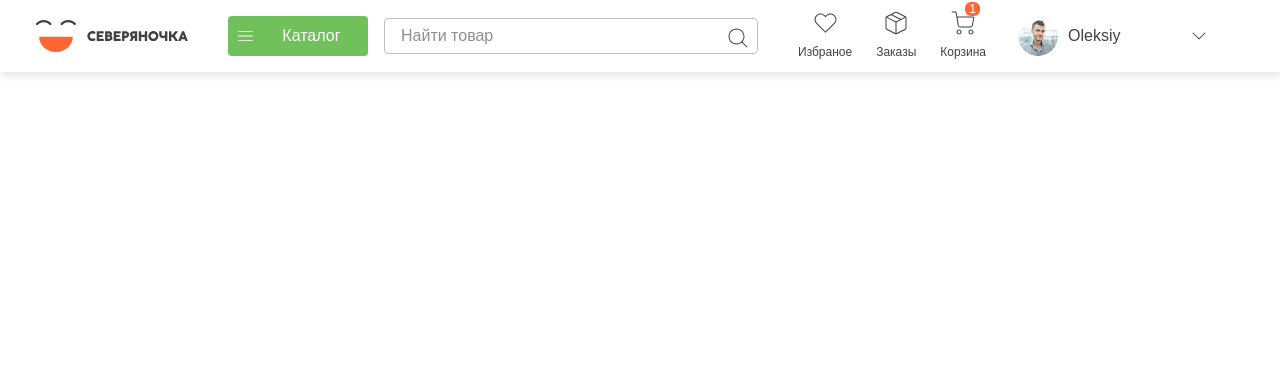
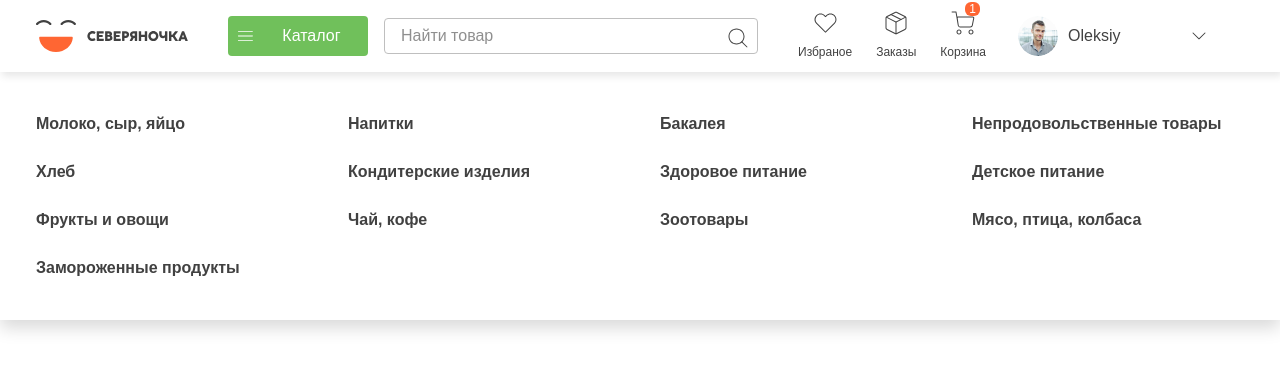
Before and after one commit to drummer-Yurii/severyanochka, a Vue app: page / in a window 1280 px wide. Both pictures are taken after a click on the button "Каталог". Shown: the top 370 px of the page. Built offline with nearby package versions, Linux system fonts and the light colour scheme.

Commit message:
create catalog store & dropdown for catalog

```diff
--- a/src/app/base.css
+++ b/src/app/base.css
@@ -11,3 +11,8 @@ ul,
 ol {
   list-style: none;
 }
+
+a {
+  text-decoration: none;
+  color: unset;
+}
--- /dev/null
+++ b/src/entities/catalog/index.ts
@@ -0,0 +1 @@
+export { useCatalogStore, type CatalogSection } from './model'
--- /dev/null
+++ b/src/entities/catalog/model/index.ts
@@ -0,0 +1,2 @@
+export { useCatalogStore } from './store'
+export { type CatalogSection } from './types'
--- /dev/null
+++ b/src/entities/catalog/model/store.ts
@@ -0,0 +1,29 @@
+import { reactive, computed } from 'vue'
+import { defineStore } from 'pinia'
+import { type CatalogSection, type CatalogStore } from './types'
+
+export const useCatalogStore = defineStore('catalog', () => {
+    const catalog = reactive<CatalogStore>({
+        sections: [
+            { label: 'Молоко, сыр, яйцо', link: '/section' },
+            { label: 'Напитки', link: '/section' },
+            { label: 'Бакалея', link: '/section' },
+            { label: 'Непродовольственные товары', link: '/section' },
+            { label: 'Хлеб', link: '/section' },
+            { label: 'Кондитерские изделия', link: '/section' },
+            { label: 'Здоровое питание', link: '/section' },
+            { label: 'Детское питание', link: '/section' },
+            { label: 'Фрукты и овощи', link: '/section' },
+            { label: 'Чай, кофе', link: '/section' },
+            { label: 'Зоотовары', link: '/section' },
+            { label: 'Мясо, птица, колбаса', link: '/section' },
+            { label: 'Замороженные продукты', link: '/section' },
+        ]
+    })
+
+    const catalogSections = computed(() => catalog.sections)
+
+    const setCatalogSections = (sections: CatalogSection[]) => catalog.sections = sections
+
+    return { setCatalogSections, catalogSections }
+})
--- /dev/null
+++ b/src/entities/catalog/model/types.ts
@@ -0,0 +1,10 @@
+interface CatalogStore {
+    sections: CatalogSection[]
+}
+
+interface CatalogSection {
+    label: string
+    link: string
+}
+
+export { type CatalogSection, type CatalogStore }
--- a/src/entities/person/model/index.ts
+++ b/src/entities/person/model/index.ts
@@ -1 +1,2 @@
 export { usePersonStore } from './store'
+export { type Person } from './types'
--- a/src/entities/person/model/store.ts
+++ b/src/entities/person/model/store.ts
@@ -1,9 +1,10 @@
 import { ref, reactive } from 'vue'
 import { defineStore } from 'pinia'
+import { type Person } from './types'
 
 export const usePersonStore = defineStore('person', () => {
-    const isAuth = ref(true)
-    const person = reactive({
+    const isAuth = ref<boolean>(true)
+    const person = reactive<Person>({
         name: 'Oleksiy'
     })
 
--- /dev/null
+++ b/src/entities/person/model/types.ts
@@ -0,0 +1,5 @@
+interface Person {
+    name: string
+}
+
+export { type Person }
--- /dev/null
+++ b/src/features/header/dropdown-menu/index.ts
@@ -0,0 +1 @@
+export { default as DropdownMenu } from './ui.vue'
--- /dev/null
+++ b/src/features/header/dropdown-menu/ui.vue
@@ -0,0 +1,61 @@
+<script setup lang="ts">
+import { RouterLink } from 'vue-router'
+import { useCatalogStore } from '@/entities/catalog'
+import { Container } from '@/shared/container'
+import { Typography } from '@/shared/typography'
+
+const catalogStore = useCatalogStore()
+const { catalogSections } = catalogStore
+</script>
+
+<template>
+  <div class="dropdown-menu">
+    <Container>
+      <ul class="dropdown-menu__list">
+        <li v-for="section in catalogSections" :key="section.label" class="list__item">
+          <RouterLink :to="section.link">
+            <Typography class="item__text" size="s" bold tagName="span">{{
+              section.label
+            }}</Typography>
+          </RouterLink>
+        </li>
+      </ul>
+    </Container>
+  </div>
+</template>
+
+<style scoped>
+.dropdown-menu {
+  position: fixed;
+  top: 0;
+  left: 0;
+  width: 100%;
+  background-color: var(--main-surface);
+  box-shadow: 0px 8px 16px 0px rgba(0, 0, 0, 0.15);
+  animation: 0.5s 1 forwards slideDown;
+  opacity: 0;
+}
+
+.dropdown-menu__list {
+  padding: 40px 0;
+  display: grid;
+  grid-template-columns: repeat(4, 1fr);
+  grid-row-gap: 24px;
+  grid-column-gap: 40px;
+}
+
+.item__text:hover {
+  color: var(--main-primary);
+}
+
+@keyframes slideDown {
+  from {
+    top: 0;
+    opacity: 0;
+  }
+  to {
+    top: 72px;
+    opacity: 1;
+  }
+}
+</style>
--- a/src/widgets/header/ui.vue
+++ b/src/widgets/header/ui.vue
@@ -1,8 +1,9 @@
 <script setup lang="ts">
-import { reactive } from 'vue'
+import { reactive, ref } from 'vue'
 import { storeToRefs } from 'pinia'
 import { Navigation } from '@/features/header/navigation'
 import { UserMenu } from '@/features/header/user-menu'
+import { DropdownMenu } from '@/features/header/dropdown-menu'
 import { usePersonStore } from '@/entities/person'
 import { Container } from '@/shared/container'
 import { Logo } from '@/shared/logo'
@@ -30,19 +31,20 @@ const userMenu = reactive({
   ]
 })
 
+const dropdownIsHidden = ref<boolean>(true)
+
 const onChangeSearch = (value: string) => console.log(value)
 const onSearch = () => console.log('SEND TO SERVER')
-
-const login = () => {
-  setIsAuth(true)
-}
+const login = () => setIsAuth(true)
+const toggleDropdownVisibility = () => (dropdownIsHidden.value = !dropdownIsHidden.value)
 </script>
 <template>
   <header class="header">
+    <div class="header__content">
       <Container class="header__container">
         <Logo orientation="horizontal" bgColor="white" colorFull withText />
         <div class="header__catalog">
-        <Button color="secondary">
+          <Button color="secondary" @mouseenter="toggleDropdownVisibility">
             <template v-slot:leftIcon>
               <Icon type="menu" />
             </template>
@@ -88,6 +90,8 @@ const login = () => {
           </Button>
         </div>
       </Container>
+    </div>
+    <DropdownMenu v-if="!dropdownIsHidden" @mouseleave="toggleDropdownVisibility" />
   </header>
 </template>
 
@@ -102,8 +106,13 @@ const login = () => {
   position: sticky;
   top: 0;
   left: 0;
-  background: var(--surface);
+}
+
+.header__content {
+  position: relative;
+  z-index: 1;
   box-shadow: var(--shadow-default-s);
+  background: var(--main-surface);
 }
 
 .header__catalog {
```
Lines whose indentation alone changed are shown as unchanged.
